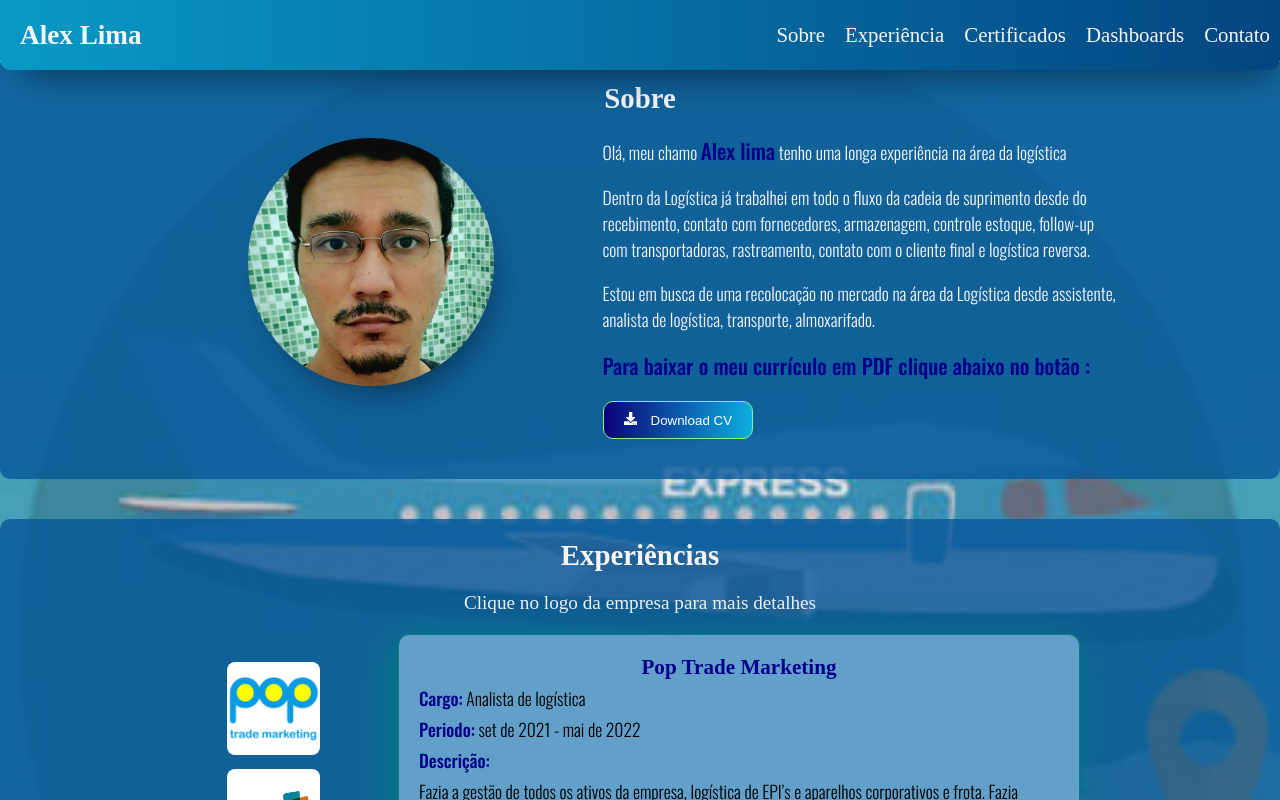
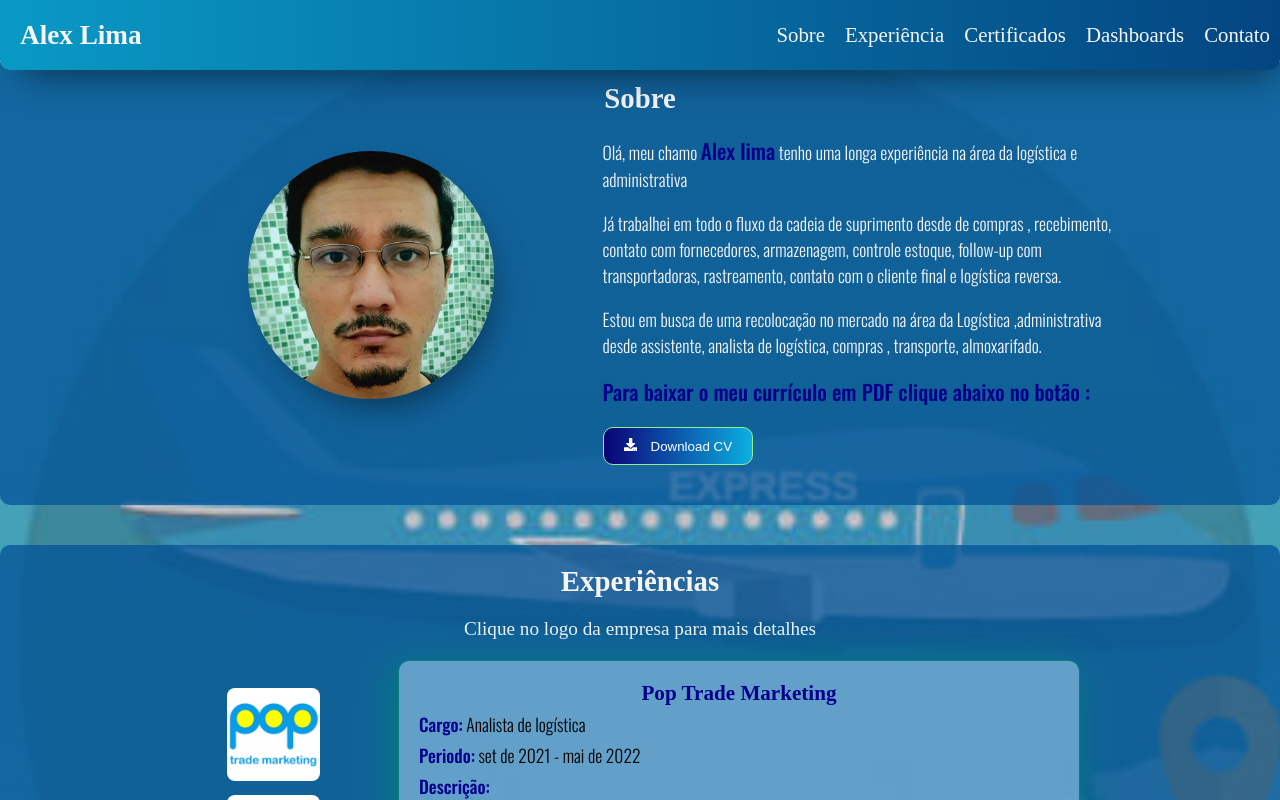
Before and after one commit to Alex-777-90/Alex-logistica, a React (Create React App) app: page / in a window 1280 px wide. Shown: the top 800 px of the page. Built offline with nearby package versions, Linux system fonts and the light colour scheme.

Commit message:
atualizando o sobre

```diff
--- a/src/components/About.tsx
+++ b/src/components/About.tsx
@@ -28,14 +28,14 @@ const About = () => {
                         <img src={AlexImage} alt="imagem do Alex"/>
                 </div>
                 <div className= "textAbout">
-                    <p>Olá, meu chamo <strong>Alex lima</strong> tenho uma longa experiência na área da logística</p>
+                    <p>Olá, meu chamo <strong>Alex lima</strong> tenho uma longa experiência na área da logística e administrativa</p>
                     <br />
-                    <p>Dentro da Logística já trabalhei em todo o fluxo da cadeia de suprimento desde do recebimento,
+                    <p>Já trabalhei em todo o fluxo da cadeia de suprimento desde de compras , recebimento,
                        contato com fornecedores, armazenagem, controle estoque, follow-up com transportadoras,
                        rastreamento, contato com o cliente final e logística reversa.</p>
                     <br/>
-                    <p>Estou em busca de uma recolocação no mercado na área da Logística desde assistente,
-                       analista de logística, transporte, almoxarifado.</p>
+                    <p>Estou em busca de uma recolocação no mercado na área da Logística ,administrativa desde assistente,
+                       analista de logística, compras , transporte, almoxarifado.</p>
                     <br/>
                     <p><strong>Para baixar o meu currículo em PDF clique abaixo no botão :</strong></p>
                     <button onClick={handleDownload} >
```
